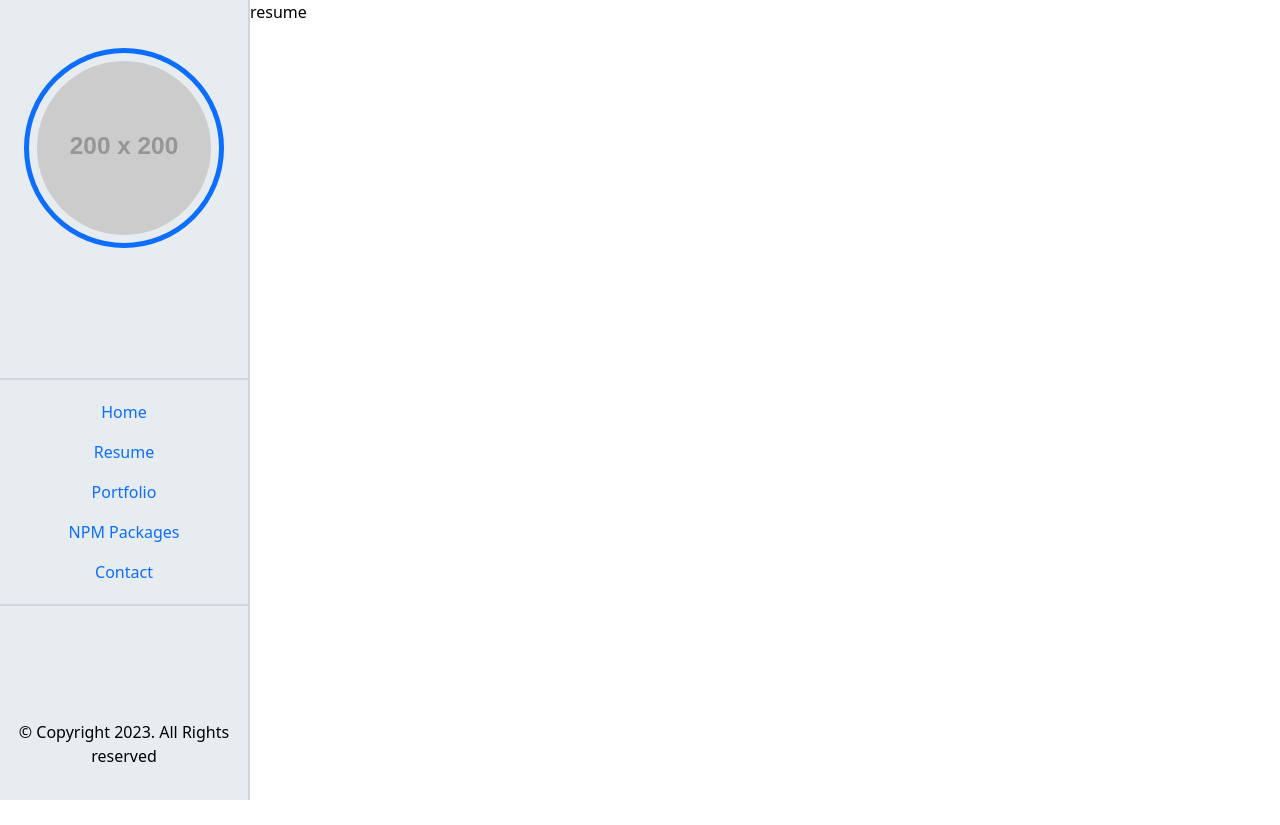
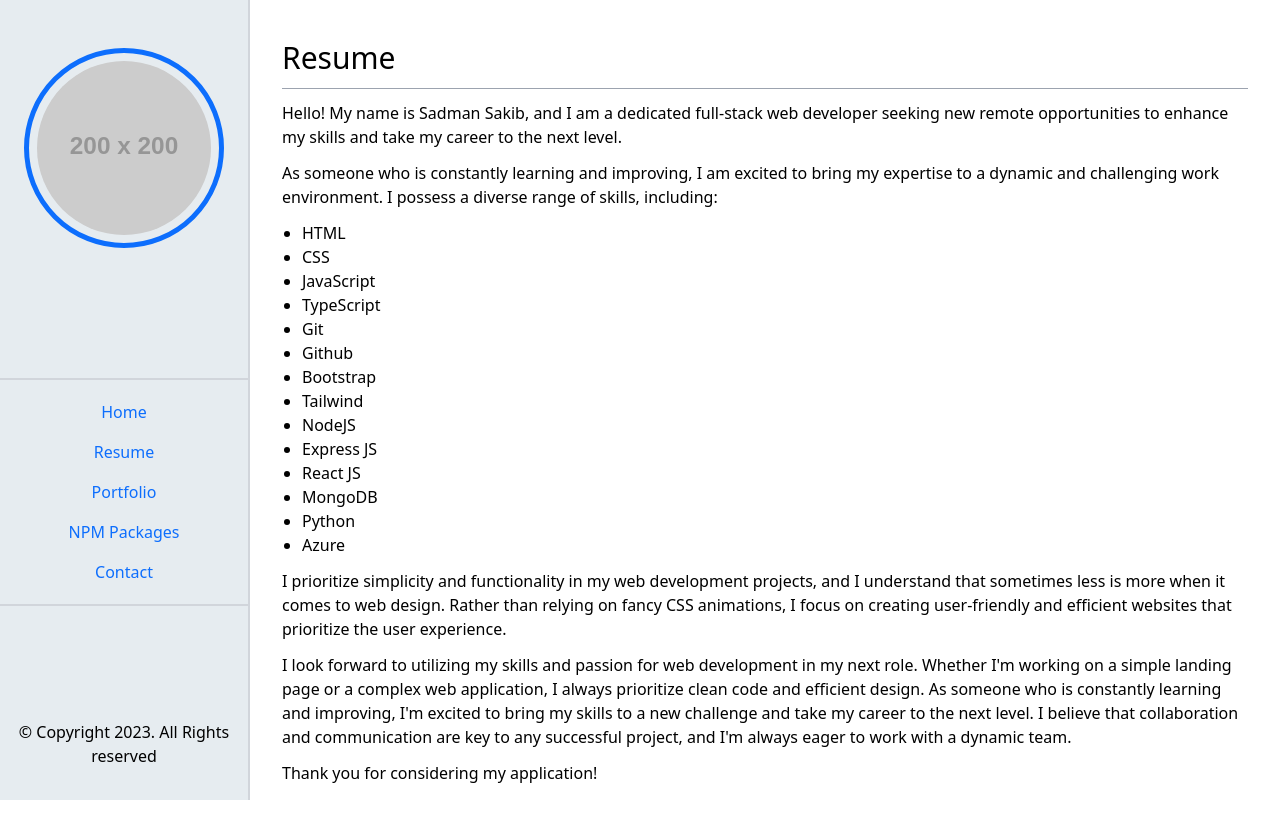
Before and after one commit to ssakib4040/nextjs-portfolio, a Next.js app: page /resume in a window 1280 px wide. Before the commit the page ends 800 px from the top, so only its background shows below. Built offline with nearby package versions, Linux system fonts and the light colour scheme.

Commit message:
Resume added

```diff
--- a/pages/resume.tsx
+++ b/pages/resume.tsx
@@ -1,5 +1,60 @@
 import React from "react";
 
 export default function Resume() {
-  return <div>resume</div>;
+  return (
+    <div className="px-8 py-10">
+      <h2 className="text-3xl font-medium">Resume</h2>
+      <hr className="my-3 border-gray-400 border-1" />
+
+      <p className="mb-3">
+        Hello! My name is Sadman Sakib, and I am a dedicated full-stack web
+        developer seeking new remote opportunities to enhance my skills and take
+        my career to the next level.
+      </p>
+
+      <p className="mb-3">
+        As someone who is constantly learning and improving, I am excited to
+        bring my expertise to a dynamic and challenging work environment. I
+        possess a diverse range of skills, including:
+      </p>
+
+      <ul className="list-disc ml-5 mb-3">
+        <li>HTML</li>
+        <li>CSS</li>
+        <li>JavaScript</li>
+        <li>TypeScript</li>
+        <li>Git</li>
+        <li>Github</li>
+        <li>Bootstrap</li>
+        <li>Tailwind</li>
+        <li>NodeJS</li>
+        <li>Express JS</li>
+        <li>React JS</li>
+        <li>MongoDB</li>
+        <li>Python</li>
+        <li>Azure</li>
+      </ul>
+
+      <p className="mb-3">
+        I prioritize simplicity and functionality in my web development
+        projects, and I understand that sometimes less is more when it comes to
+        web design. Rather than relying on fancy CSS animations, I focus on
+        creating user-friendly and efficient websites that prioritize the user
+        experience.
+      </p>
+
+      <p className="mb-3">
+        I look forward to utilizing my skills and passion for web development in
+        my next role. Whether I&apos;m working on a simple landing page or a
+        complex web application, I always prioritize clean code and efficient
+        design. As someone who is constantly learning and improving, I&apos;m
+        excited to bring my skills to a new challenge and take my career to the
+        next level. I believe that collaboration and communication are key to
+        any successful project, and I&apos;m always eager to work with a dynamic
+        team.
+      </p>
+
+      <p>Thank you for considering my application!</p>
+    </div>
+  );
 }
```
